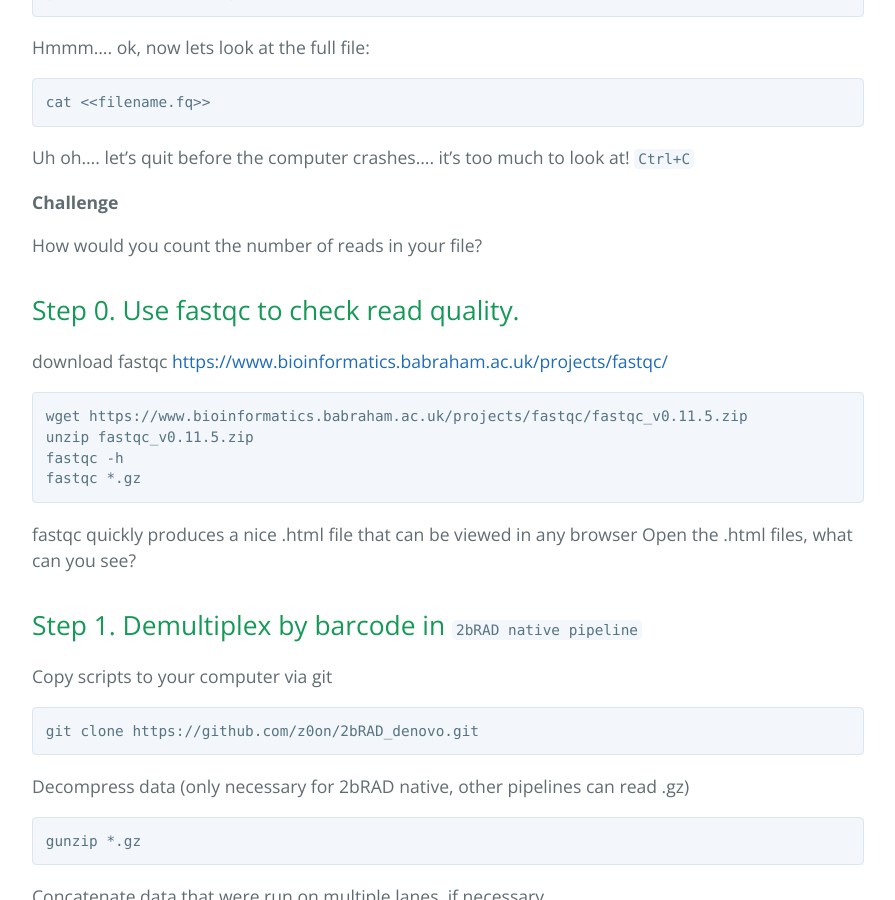
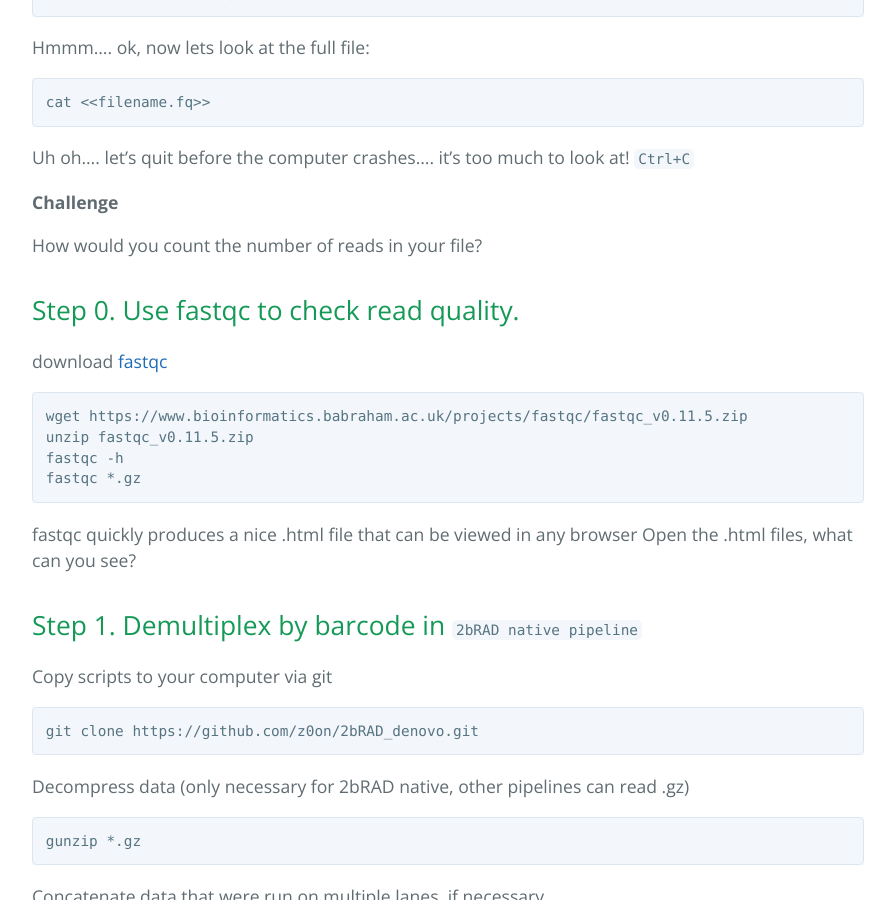
Before and after one commit to rdtarvin/RADseq_Quito_2017, a Jekyll site: the page built from _posts/2017-08-02-afternoon-2bRAD-pyrad.md, in a window 1280 px wide and 900 px high, scrolled down 1099 px. Shown: the whole window, without its empty margins (192-1087 px from the left). Built offline with Jekyll 4.4.1, drawn with Linux system fonts in a browser that asks for light colours.

Commit message:
trying q&a format in lesson

````diff
--- a/_posts/2017-08-02-afternoon-2bRAD-pyrad.md
+++ b/_posts/2017-08-02-afternoon-2bRAD-pyrad.md
@@ -47,7 +47,7 @@
 **Challenge**
 <details>
   <summary>How would you count the number of reads in your file? </summary>
-   A1: As you can see from the previous "head" command, each sequence line begins with @, so we can just count how many times the argument '@D3' appears, or in essence, how many "lines" of sequence data we have.<br>
+   <br>As you can see from the previous "head" command, each sequence line begins with @, so we can just count how many times the argument '@D3' appears, or in essence, how many "lines" of sequence data we have.<br>
    <code>grep -c '@D3' Stef_3_ATCACG_L008_R1_001.fastq</code>
 </details>
 
@@ -56,7 +56,7 @@
 Step 0. Use fastqc to check read quality.
 ---
 
-download fastqc [https://www.bioinformatics.babraham.ac.uk/projects/fastqc/](https://www.bioinformatics.babraham.ac.uk/projects/fastqc/)
+download [fastqc](https://www.bioinformatics.babraham.ac.uk/projects/fastqc/)
 
 ```
 wget https://www.bioinformatics.babraham.ac.uk/projects/fastqc/fastqc_v0.11.5.zip
````
